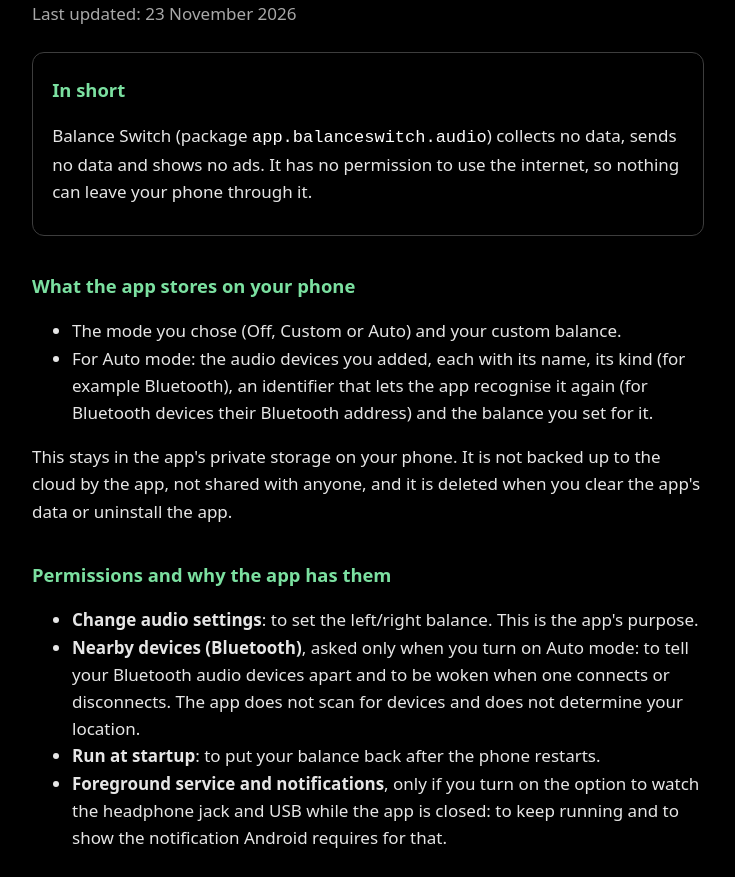
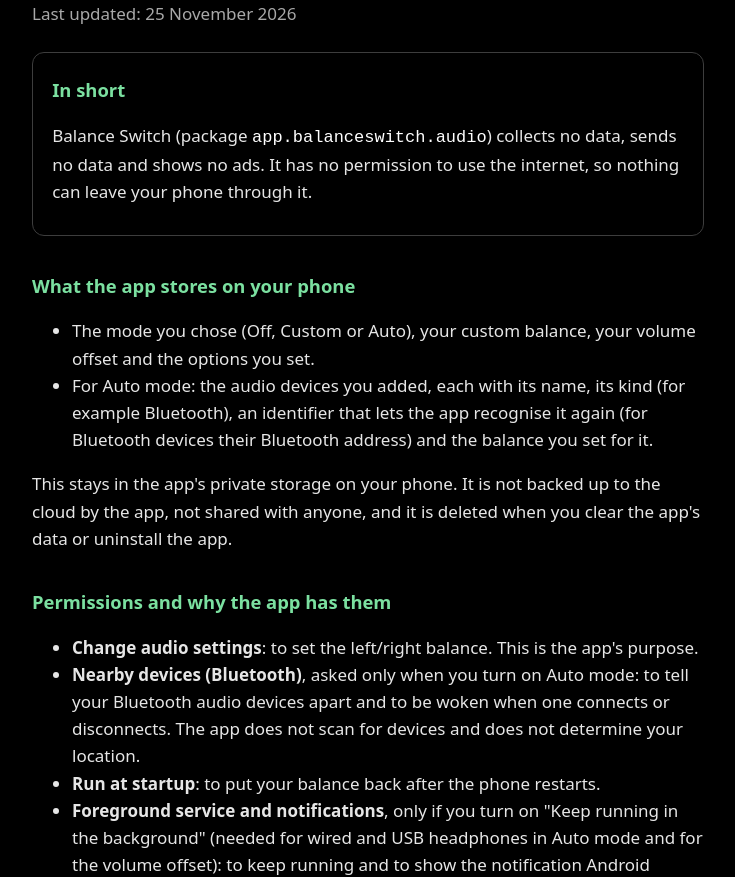
Before and after one commit to davidlam172/balance-switch-privacy, a plain HTML site: page index.html in a window 1280 px wide. Shown: the part 80-957 px from the top of the page, without its empty margins (272-1007 px from the left). Drawn offline with Linux system fonts and the light colour scheme.

Commit message:
Privacy policy: keep running also serves the volume offset

```diff
--- a/index.html
+++ b/index.html
@@ -20,7 +20,7 @@
 <body>
 <main>
   <h1>Balance Switch: privacy policy</h1>
-  <p class="date">Last updated: 23 November 2026</p>
+  <p class="date">Last updated: 25 November 2026</p>
 
   <section>
     <h2>In short</h2>
@@ -30,7 +30,7 @@
 
   <h2>What the app stores on your phone</h2>
   <ul>
-    <li>The mode you chose (Off, Custom or Auto) and your custom balance.</li>
+    <li>The mode you chose (Off, Custom or Auto), your custom balance, your volume offset and the options you set.</li>
     <li>For Auto mode: the audio devices you added, each with its name, its kind (for example Bluetooth), an
     identifier that lets the app recognise it again (for Bluetooth devices their Bluetooth address) and the
     balance you set for it.</li>
@@ -45,9 +45,9 @@
     Bluetooth audio devices apart and to be woken when one connects or disconnects. The app does not scan for
     devices and does not determine your location.</li>
     <li><strong>Run at startup</strong>: to put your balance back after the phone restarts.</li>
-    <li><strong>Foreground service and notifications</strong>, only if you turn on the option to watch the
-    headphone jack and USB while the app is closed: to keep running and to show the notification Android
-    requires for that.</li>
+    <li><strong>Foreground service and notifications</strong>, only if you turn on "Keep running in the
+    background" (needed for wired and USB headphones in Auto mode and for the volume offset): to keep running
+    and to show the notification Android requires for that.</li>
   </ul>
 
   <h2>Third parties</h2>
```
